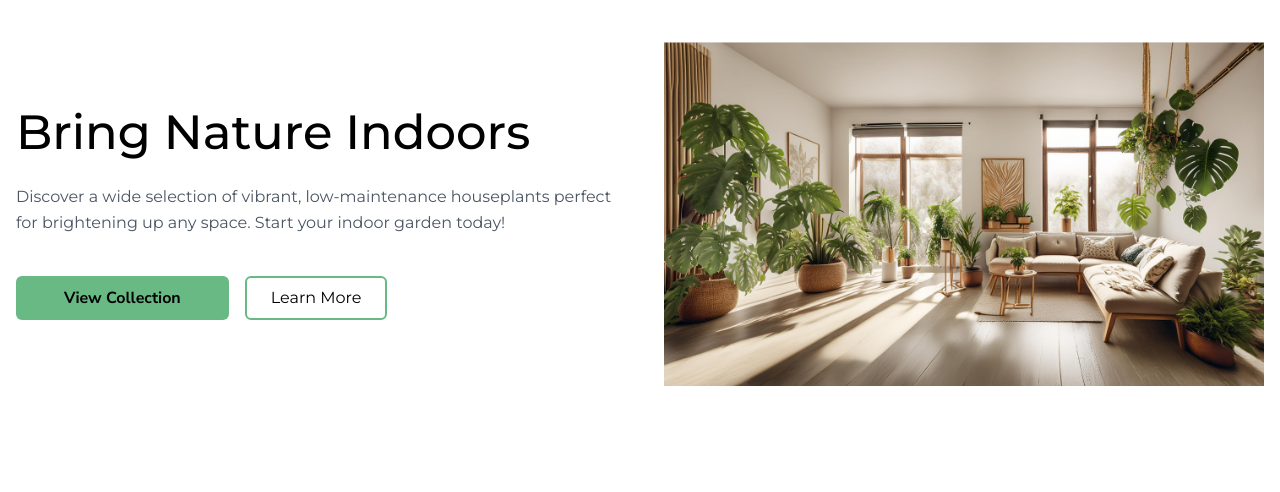
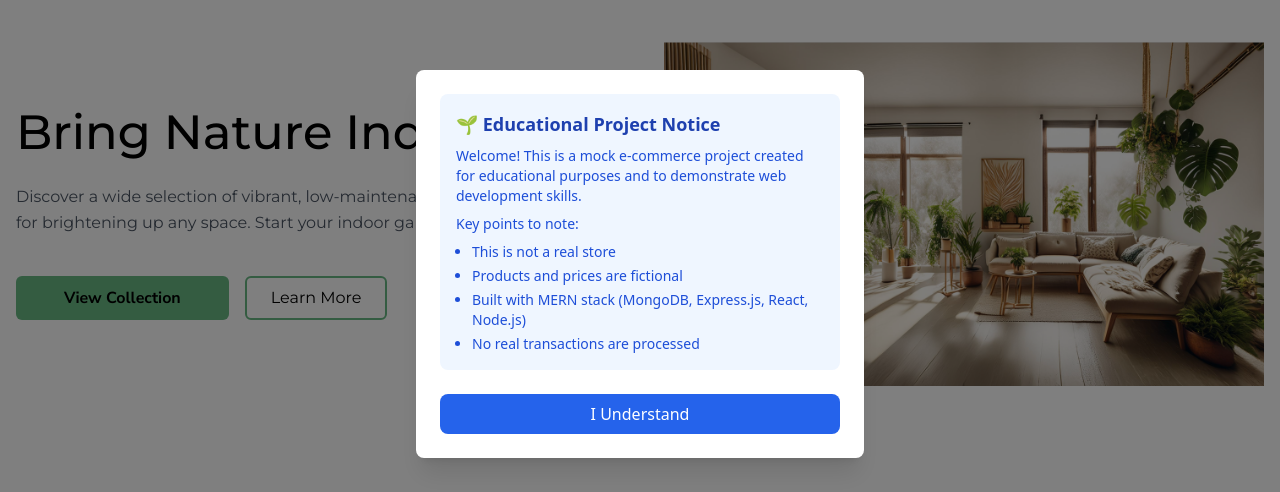
Before and after one commit to YanivShahar1/plant-store-frontend, a React (Vite) app: page / in a window 1280 px wide. Shown: the part 136-628 px from the top of the page. Built offline with nearby package versions, Linux system fonts and the light colour scheme; no server answers.

Commit message:
feat: add educational project notice modal
- Add one-time modal to inform users about educational nature of project
- Implement localStorage to show modal only on first visit
- Include key information about mock store and MERN stack

```diff
--- a/src/App.jsx
+++ b/src/App.jsx
@@ -6,6 +6,7 @@ import Footer from './components/Footer'
 import { useEffect, useState } from 'react'
 import Loading from './components/Loading'
 import { AuthProvide } from './context/AuthContext'
+import EducationalNoticeModal from './components/SearchInput/EducationalNoticeModal'
 
 function App() {
 
@@ -34,6 +35,7 @@ function App() {
           <Outlet />
         </main>
         <Footer />
+        <EducationalNoticeModal/>
       </AuthProvide>
 
     </>
--- /dev/null
+++ b/src/components/SearchInput/EducationalNoticeModal.jsx
@@ -0,0 +1,60 @@
+import React, { useEffect, useState } from 'react';
+
+const EducationalNoticeModal = () => {
+    const [showModal, setShowModal] = useState(false);
+
+    useEffect(() => {
+        // Check if user has seen the notice
+        const hasSeenNotice = localStorage.getItem('hasSeenProjectNotice');
+        if (!hasSeenNotice) {
+            setShowModal(true);
+        }
+    }, []);
+
+    const handleAccept = () => {
+        // Save to localStorage and close modal
+        localStorage.setItem('hasSeenProjectNotice', 'true');
+        setShowModal(false);
+    };
+
+    if (!showModal) return null;
+
+    return (
+        <div className="fixed inset-0 bg-black bg-opacity-50 z-50 flex items-center justify-center p-4">
+            <div className="bg-white rounded-lg max-w-md w-full shadow-xl" role="dialog" aria-modal="true">
+                <div className="p-6">
+                    <div className="bg-blue-50 p-4 rounded-lg mb-4">
+                        <h2 className="text-lg font-semibold text-blue-800 mb-2">
+                            🌱 Educational Project Notice
+                        </h2>
+                        <div className="text-sm text-blue-700 space-y-2">
+                            <p>
+                                Welcome! This is a mock e-commerce project created for educational purposes and to demonstrate web development skills.
+                            </p>
+                            <p>
+                                Key points to note:
+                            </p>
+                            <ul className="list-disc pl-4 space-y-1">
+                                <li>This is not a real store</li>
+                                <li>Products and prices are fictional</li>
+                                <li>Built with MERN stack (MongoDB, Express.js, React, Node.js)</li>
+                                <li>No real transactions are processed</li>
+                            </ul>
+                        </div>
+                    </div>
+
+                    <div className="mt-6">
+                        <button
+                            onClick={handleAccept}
+                            className="w-full bg-blue-600 text-white py-2 px-4 rounded-lg hover:bg-blue-700 transition-colors"
+                        >
+                            I Understand
+                        </button>
+                    </div>
+                </div>
+            </div>
+        </div>
+    );
+};
+
+export default EducationalNoticeModal;
```
